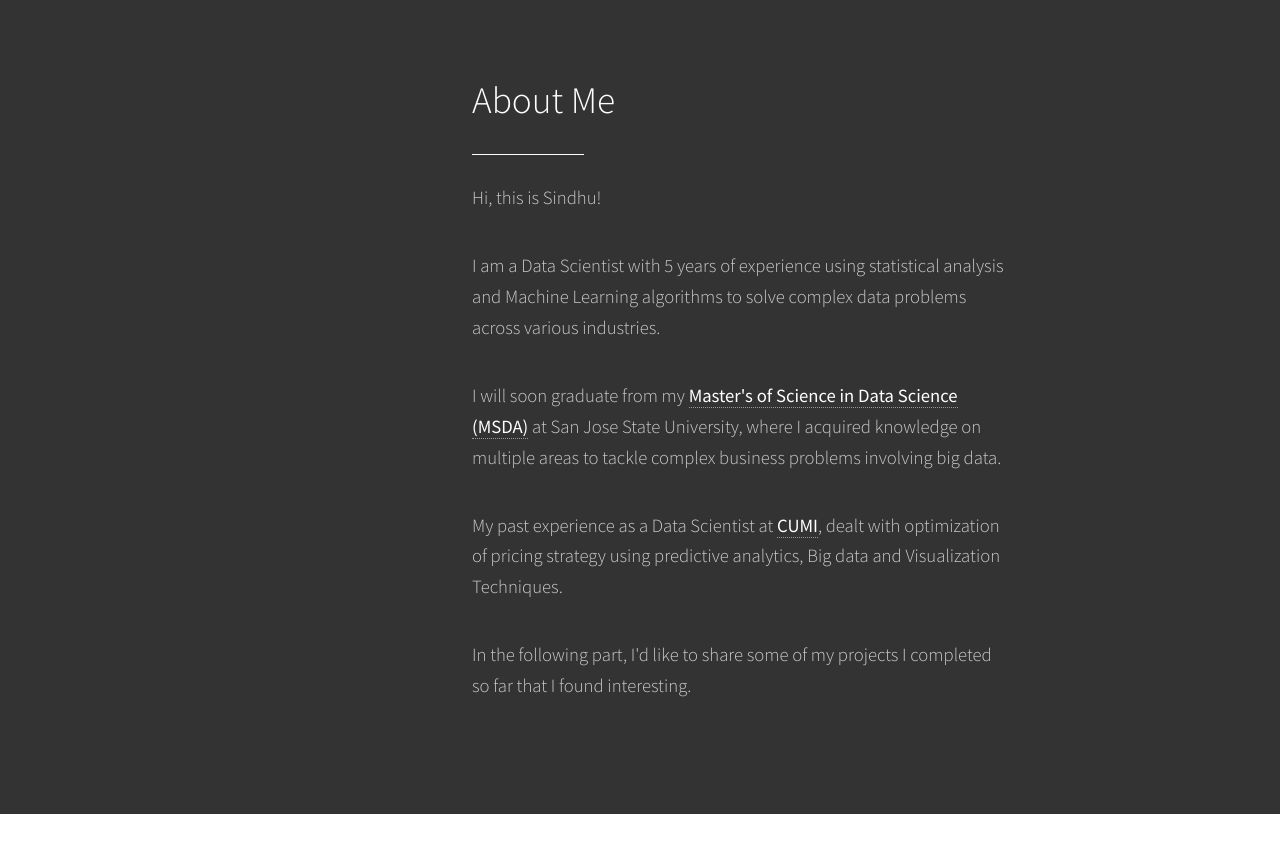
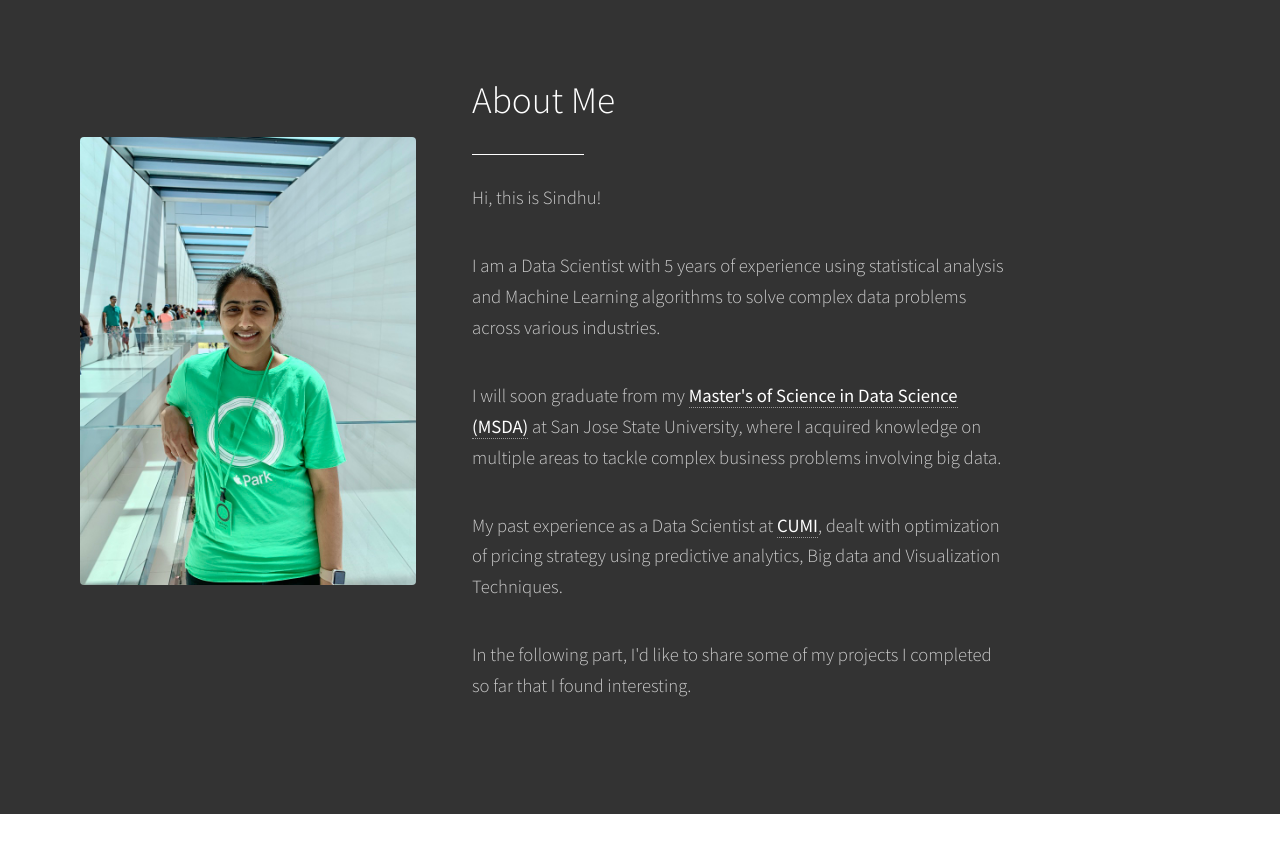
Before and after one commit to sindhu819/sindhu819.github.io, a plain HTML site: page index.html in a window 1280 px wide. Shown: the part 880-1733 px from the top of the page. Drawn offline with Linux system fonts and the light colour scheme.

Commit message:
Update index.html

```diff
--- a/index.html
+++ b/index.html
@@ -68,7 +68,7 @@
 							<br>
 
 
-							<span class="image fit"><img src="images/me.jpeg" alt="" /></span>
+							<span class="image fit"><img src="images/me.jpg" alt="" /></span>
 							<a href="">
 								<u><center><h3></h3></center></u>
 							</a>
```
